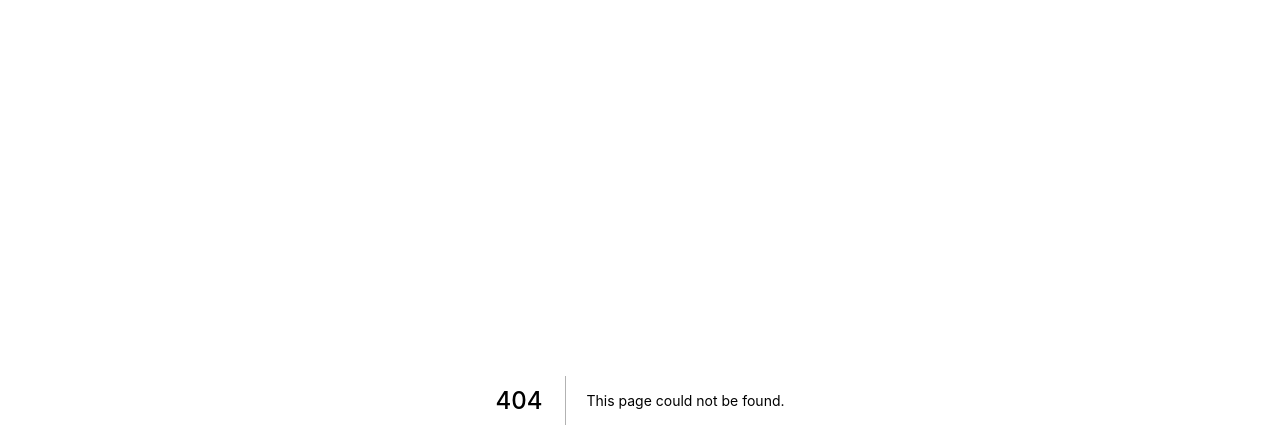
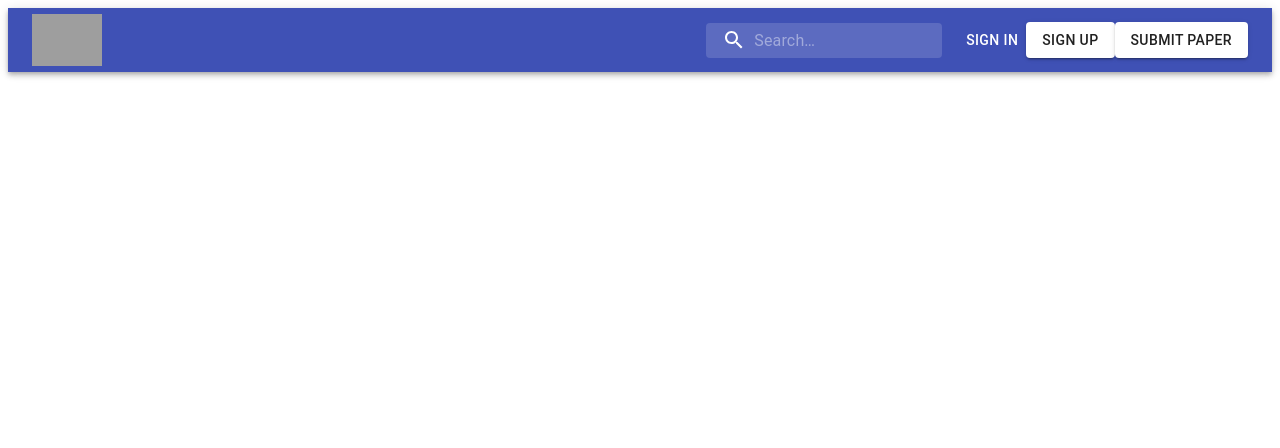
Before and after one commit to UnBArqDsw/2020.1_G2_TCLDL_Client, a Next.js app: page /submit-paper in a window 1280 px wide. Before the commit this address had no page. Shown: the top 448 px of the page. Built offline with nearby package versions, Linux system fonts and the light colour scheme; grey boxes are pictures that could not be loaded.

Commit message:
create submition paper page
Co-authored-by: Vitor <vitorrr.meireles@hotmail.com>

```diff
--- a/package.json
+++ b/package.json
@@ -10,9 +10,9 @@
   "dependencies": {
     "@material-ui/core": "^4.11.0",
     "@material-ui/icons": "^4.9.1",
-    "next": "9.5.3",
-    "react": "16.13.1",
-    "react-dom": "16.13.1"
+    "next": "^9.5.5",
+    "react": "^16.13.1",
+    "react-dom": "^16.13.1"
   },
   "devDependencies": {
     "eslint": "^7.10.0",
--- a/src/components/appBar.js
+++ b/src/components/AppBar.js
@@ -127,6 +127,9 @@ export default function PrimarySearchAppBar() {
             <Link href="/create-account">
               <Button className={classes.signUp} variant="contained">SIGN UP</Button>
             </Link>
+            <Link href="/submit-paper">
+              <Button className={classes.signUp} variant="contained">SUBMIT PAPER</Button>
+            </Link>
           </div>
         </Toolbar>
       </AppBar>
--- /dev/null
+++ b/src/pages/submit-paper.js
@@ -0,0 +1,17 @@
+import Head from 'next/head';
+
+import TextField from '@material-ui/core/TextField';
+import Button from '@material-ui/core/Button';
+
+import useStyles from '../styles/CreateAccount.module';
+
+import SignComponent from '../components/Sign'
+import AppBar from '../components/AppBar'
+export default function SubmitPaper() {
+
+  return (
+    <div>
+      <AppBar />
+    </div>
+  );
+}
```
Also changed, not shown: 2 other files (tests, documents, lock files or other folders).
